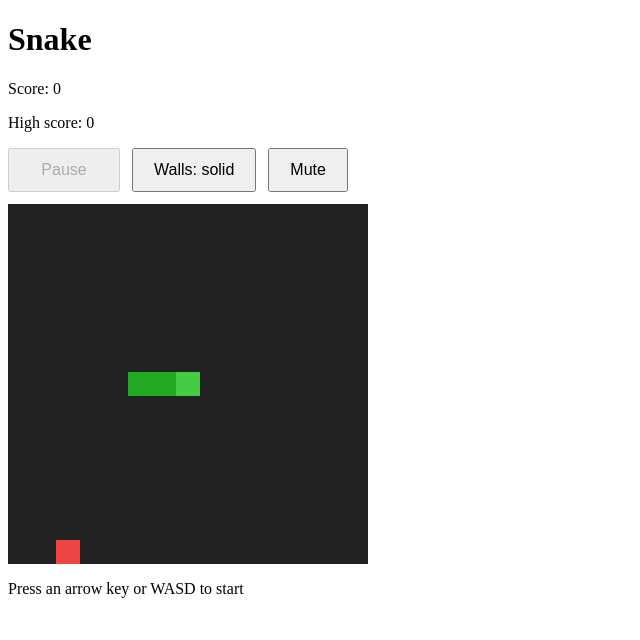
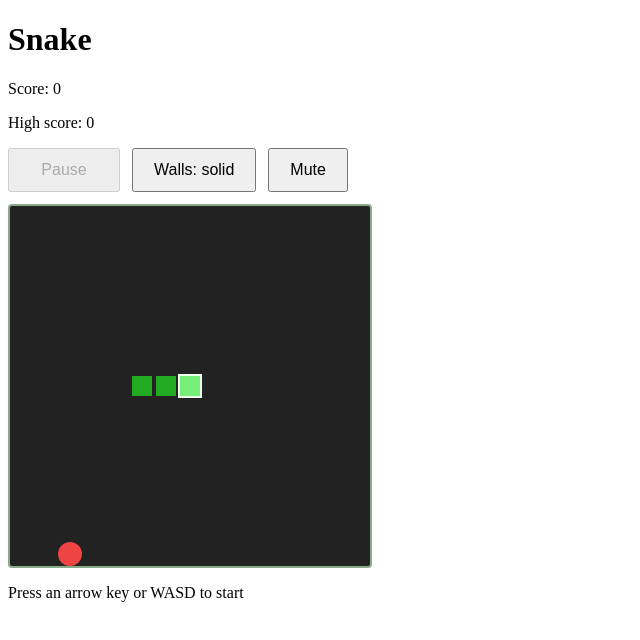
Before and after one commit to mariusachim/awesomeProject1, a React (Vite) app: page / in a window 1280 px wide. Shown: the top 640 px of the page, without its empty margins (0-640 px from the left). Built offline with nearby package versions, Linux system fonts and the light colour scheme.

Commit message:
feat(#87): make the snake head and food easier to tell apart

```diff
--- a/src/App.tsx
+++ b/src/App.tsx
@@ -1,9 +1,13 @@
-import { type KeyboardEvent as ReactKeyEvent, useEffect, useRef, useState } from 'react'
+import { type CSSProperties, type KeyboardEvent as ReactKeyEvent, useEffect, useRef, useState } from 'react'
 import { isNewHighScore, loadHighScore, saveHighScore } from './highScore.ts'
 import { loadMuted, play, saveMuted } from './sound.ts'
 import { type GameState, SIZE, keyToDir, newGame, pauseIfRunning, step, tickMs, togglePause, turn } from './game.ts'
 
 const CELL_PX = 24
+// Shape and outline tell the cells apart without colour: round food, outlined head, inset body.
+const HEAD_LOOK: CSSProperties = { background: '#7e7', outline: '2px solid #efe', outlineOffset: -2, boxSizing: 'border-box' }
+const BODY_LOOK: CSSProperties = { background: '#2a2', boxSizing: 'border-box', border: '2px solid #222' }
+const FOOD_LOOK: CSSProperties = { background: '#e44', borderRadius: '50%' }
 
 function onKeyPress(g: GameState, key: string): GameState {
   const dir = keyToDir(key)
@@ -89,12 +93,13 @@ export default function App() {
   }
   const toggleMute = () => setMuted((m) => !m)
 
-  const cell = (x: number, y: number, color: string, id: string) => (
+  const cell = (x: number, y: number, id: string, look: CSSProperties, className?: string) => (
     <div
       key={`${id}${x},${y}`}
       data-testid={id}
       data-pos={`${x},${y}`}
-      style={{ position: 'absolute', left: x * CELL_PX, top: y * CELL_PX, width: CELL_PX, height: CELL_PX, background: color }}
+      className={className}
+      style={{ position: 'absolute', left: x * CELL_PX, top: y * CELL_PX, width: CELL_PX, height: CELL_PX, ...look }}
     />
   )
 
@@ -114,11 +119,11 @@ export default function App() {
           {muted ? 'Unmute' : 'Mute'}
         </button>
       </div>
-      <div style={{ position: 'relative', width: SIZE * CELL_PX, height: SIZE * CELL_PX, background: '#222' }}>
+      <div className="board" style={{ position: 'relative', width: SIZE * CELL_PX, height: SIZE * CELL_PX, background: '#222' }}>
         {game.snake.map((c, i) =>
-          i === 0 ? cell(c.x, c.y, '#4c4', 'head') : cell(c.x, c.y, '#2a2', 'snake'),
+          i === 0 ? cell(c.x, c.y, 'head', HEAD_LOOK) : cell(c.x, c.y, 'snake', BODY_LOOK),
         )}
-        {cell(game.food.x, game.food.y, '#e44', 'food')}
+        {cell(game.food.x, game.food.y, 'food', FOOD_LOOK, 'pulse')}
       </div>
       <div className="messages">
         {ready && <p role="status">Press an arrow key or WASD to start</p>}
--- a/src/index.css
+++ b/src/index.css
@@ -21,6 +21,26 @@ button {
   min-height: 170px;
 }
 
+.board {
+  border: 2px solid #8a8;
+  border-radius: 4px;
+}
+
+@media (prefers-reduced-motion: no-preference) {
+  .pulse {
+    animation: pulse 150ms ease-out;
+  }
+}
+
+@keyframes pulse {
+  from {
+    transform: scale(0.4);
+  }
+  to {
+    transform: scale(1);
+  }
+}
+
 button:focus-visible {
   outline: 3px solid #1a73e8;
   outline-offset: 2px;
```
Also changed, not shown: 1 other file (tests, documents, lock files or other folders).
